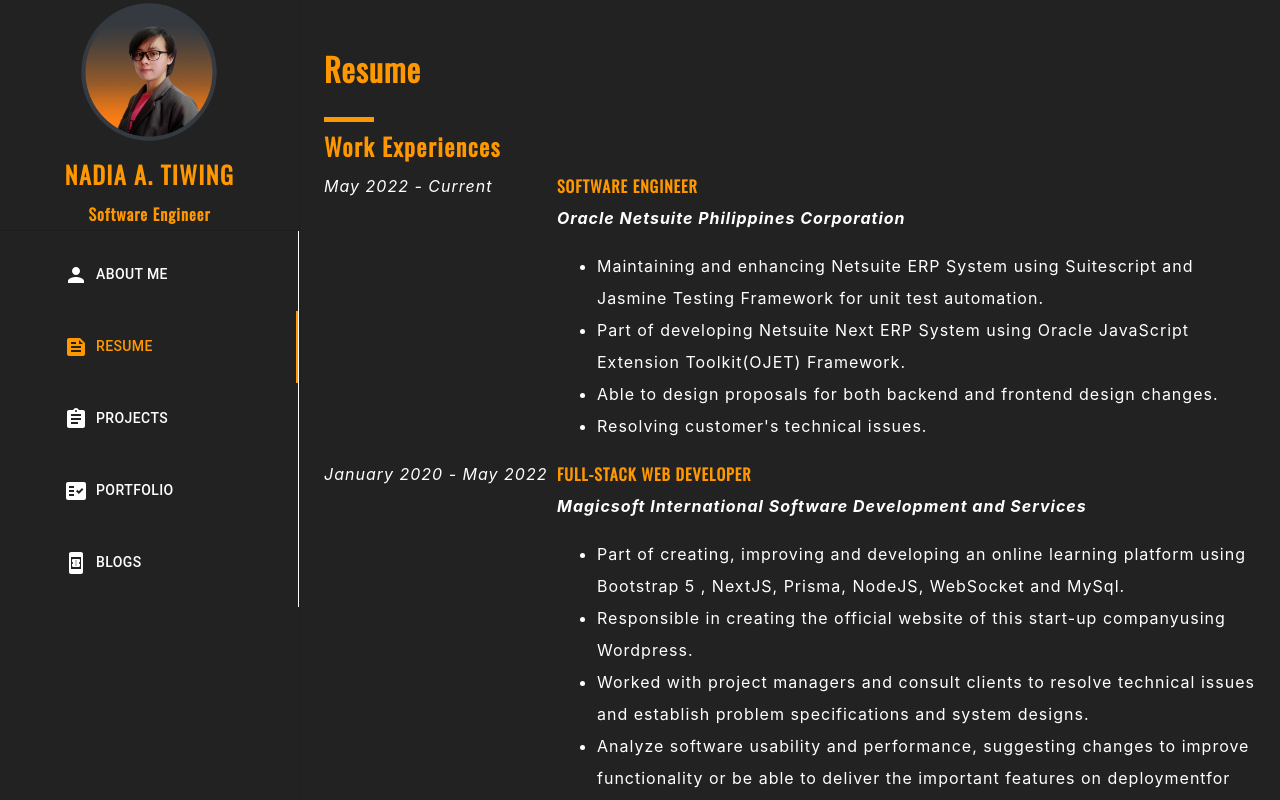
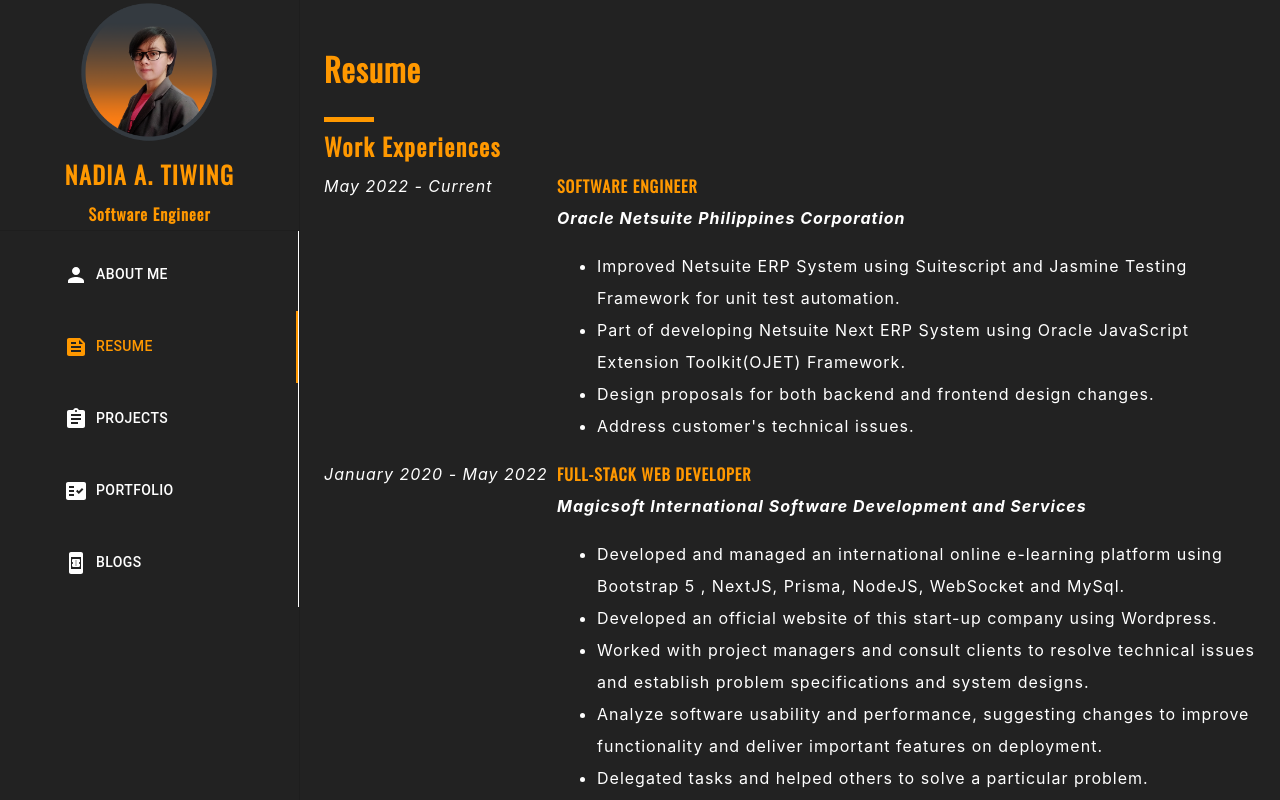
Before and after one commit to NadzTiwing/nadia-tiwing, a React (Create React App) app: page / in a window 1280 px wide. Both pictures are taken after a click on the tab "RESUME". Shown: the top 800 px of the page. Built offline with nearby package versions, Linux system fonts and the light colour scheme.

Commit message:
insert a new blog: how to create a dynamic sidebar

```diff
--- a/src/main/content/blogs.tsx
+++ b/src/main/content/blogs.tsx
@@ -20,6 +20,13 @@
             siteUrl: 'https://devdojo.com/mc4carpediem/simple-object-detector-with-nextjs',
             title: 'Simple Object Detector',
             content: 'A simple application that locates an object in the image using NextJS which can be also implemented in ReactJS.'
+        },
+        {
+            id: 'dynamic-sidebar',
+            imgUrl: './img/dynamic-sidebar.png',
+            siteUrl: 'https://devdojo.com/tiwingnadia/how-to-create-a-dynamic-navigation-bar-using-reactjs',
+            title: 'How to Create a Dynamic Navigation Bar using ReactJS',
+            content: 'A simple application that dynamically add, edit and delete menu items'
         },
     ];
 
--- a/src/main/content/resume.tsx
+++ b/src/main/content/resume.tsx
@@ -16,10 +16,10 @@
             position: 'SOFTWARE ENGINEER',
             company: 'Oracle Netsuite Philippines Corporation',
             desc: [
-                'Maintaining and enhancing Netsuite ERP System using Suitescript and Jasmine Testing Framework for unit test automation.',
+                'Improved Netsuite ERP System using Suitescript and Jasmine Testing Framework for unit test automation.',
                 'Part of developing Netsuite Next ERP System using Oracle JavaScript Extension Toolkit(OJET) Framework.',
-                'Able to design proposals for both backend and frontend design changes.',
-                'Resolving customer\'s technical issues.'
+                'Design proposals for both backend and frontend design changes.',
+                'Address customer\'s technical issues.'
             ]
         },
         {
@@ -28,12 +28,12 @@
             position: 'FULL-STACK WEB DEVELOPER',
             company: 'Magicsoft International Software Development and Services',
             desc: [
-                'Part of creating, improving and developing an online learning platform using Bootstrap 5 , NextJS, Prisma, NodeJS, WebSocket and MySql.',
-                'Responsible in creating the official website of this start-up companyusing Wordpress.',
+                'Developed and managed an international online e-learning platform using Bootstrap 5 , NextJS, Prisma, NodeJS, WebSocket and MySql.',
+                'Developed an official website of this start-up company using Wordpress.',
                 'Worked with project managers and consult clients to resolve technical issues and establish problem specifications and system designs.',
-                'Analyze software usability and performance, suggesting changes to improve functionality or be able to deliver the important features on deploymentfor testing.',
-                'Assigning tasks to juniors and helping my co-workers to solve a particular problem.',
-                'Responsible in designing hiring posters, calling cards, company logo and creating wireframes using Figma for the projects.'
+                'Analyze software usability and performance, suggesting changes to improve functionality and deliver important features on deployment.',
+                'Delegated tasks and helped others to solve a particular problem.',
+                'Designed a hiring posters, calling cards, company logo and created wireframes using Figma for the projects.'
             ]
         },
         {
@@ -42,8 +42,8 @@
             position: 'WEB DESIGNER / FRONT-END DEVELOPER',
             company: 'Mint05-Infuturo, Inc.',
             desc: [
-                'Helped in designing their HR portal site.',
-                'Responsible in doing the front-end design of the future project –a gamified e-learning system.'
+                'Enhanced HR portal site appearance.',
+                'Designed future project gamified e-learning system.'
             ]
         },
     ];
```
Also changed, not shown: public/img/dynamic-sidebar.png (added).
